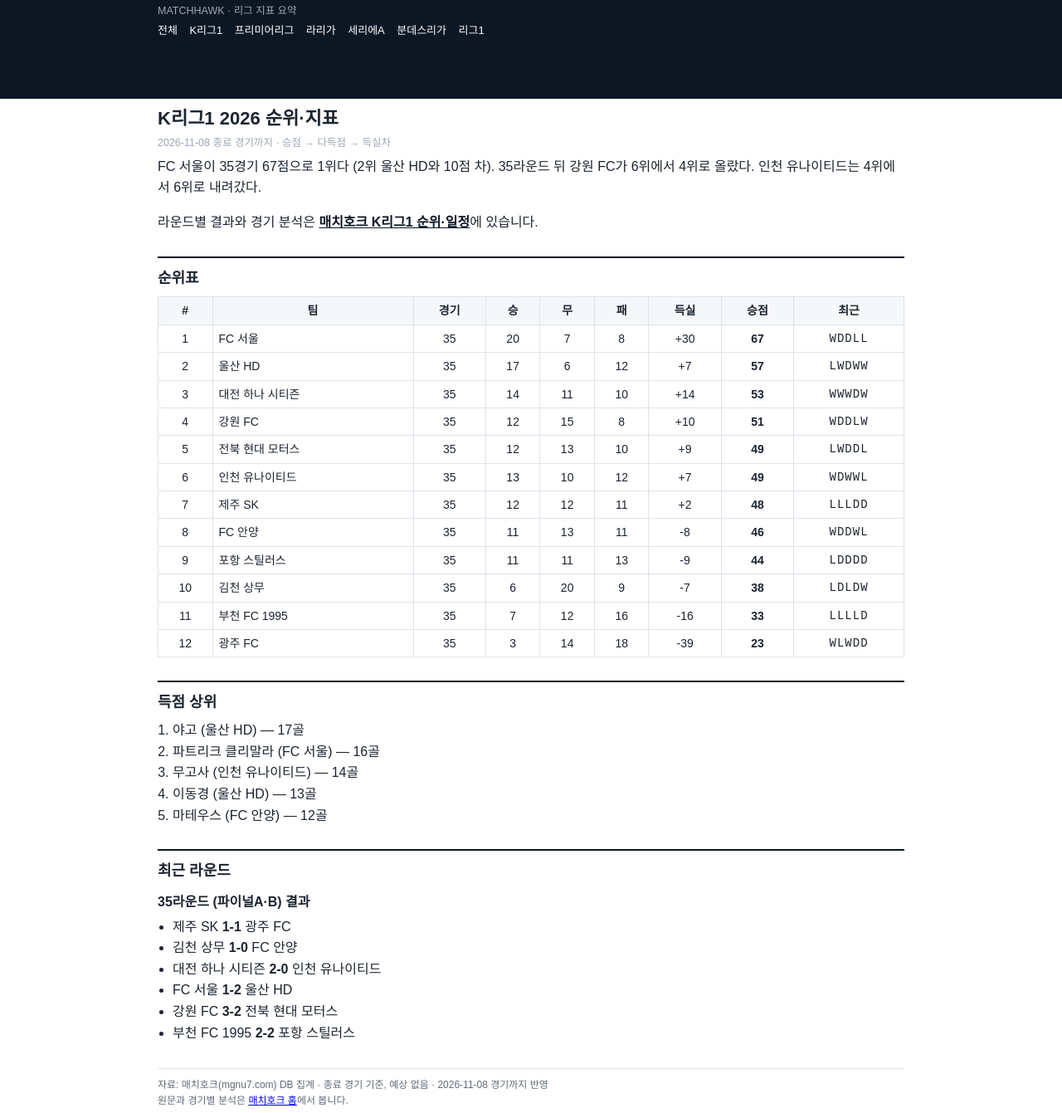
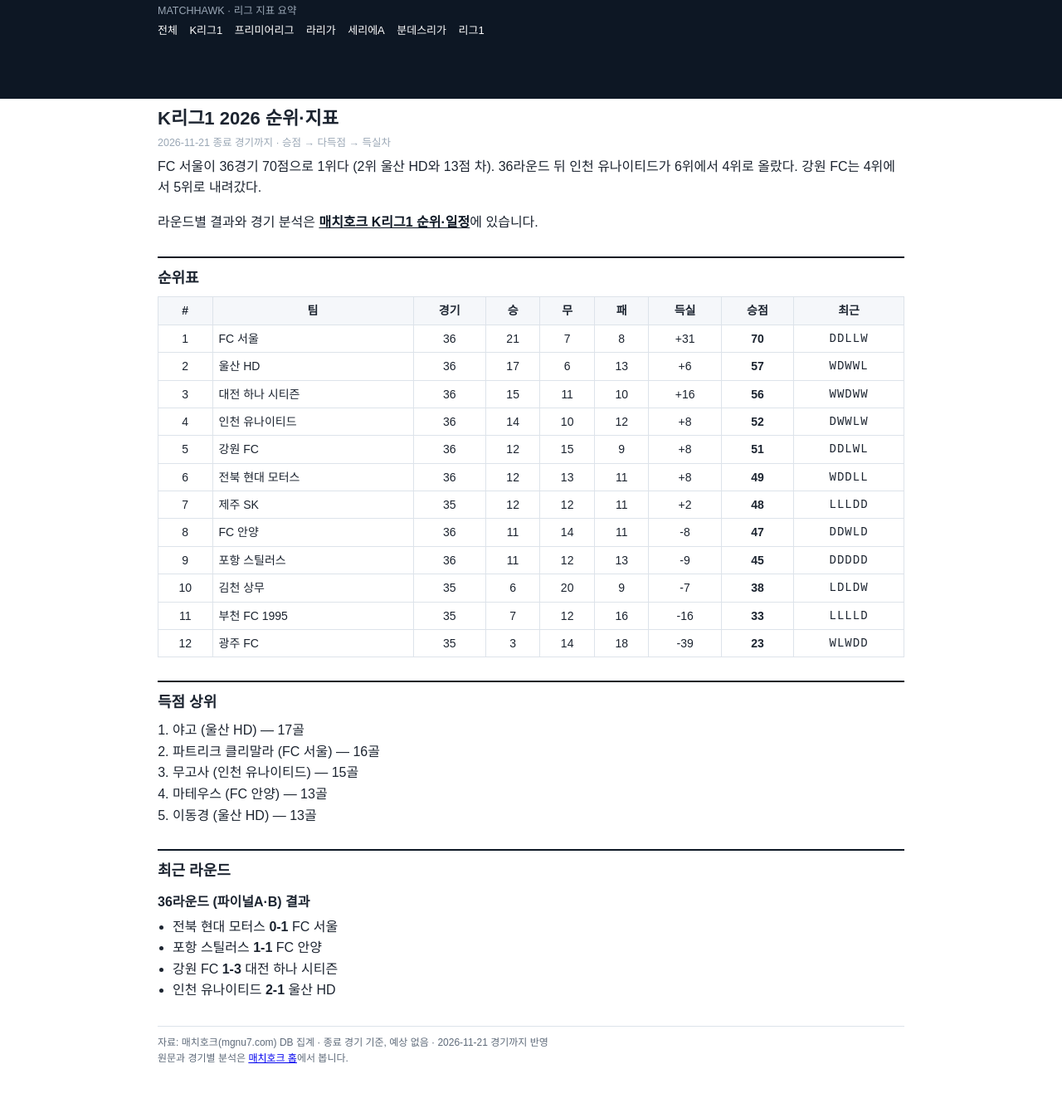
Before and after one commit to matchhawk/matchhawk.github.io, a plain HTML site: page kleague1.html in a window 1280 px wide. Shown: the part 19-1360 px from the top of the page at 83% size. Drawn offline with Linux system fonts and the light colour scheme.

Commit message:
update kleague1.html (2026-11-21 23:40)

```diff
--- a/kleague1.html
+++ b/kleague1.html
@@ -1,7 +1,7 @@
 <!DOCTYPE html>
 <html lang="ko"><head><meta charset="utf-8"><meta name="viewport" content="width=device-width,initial-scale=1">
 <title>K리그1 2026 순위표·득점·일정 | 매치호크 지표</title>
-<meta name="description" content="K리그1 2026 순위표, 득점 상위, 최근 라운드 결과와 다음 라운드 일정(한국시간). 2026-11-08 기준.">
+<meta name="description" content="K리그1 2026 순위표, 득점 상위, 최근 라운드 결과와 다음 라운드 일정(한국시간). 2026-11-21 기준.">
 <link rel="canonical" href="https://matchhawk.github.io/kleague1.html">
 <style>
 :root{--navy:#0D1724;--amber:#F0A33C;--ink:#1c2430;--mute:#5f6b7a;--line:#dde3ea;--soft:#f5f7fa}
@@ -33,29 +33,29 @@ nav a{margin-right:10px;color:#fff;font-size:13px}
 <nav><a href="index.html">전체</a> <a href="kleague1.html">K리그1</a> <a href="epl.html">프리미어리그</a> <a href="laliga.html">라리가</a> <a href="seriea.html">세리에A</a> <a href="bundesliga.html">분데스리가</a> <a href="ligue1.html">리그1</a></nav></div></header>
 <div class="wrap">
 <h1>K리그1 2026 순위·지표</h1>
-<div class='meta'>2026-11-08 종료 경기까지 · 승점 → 다득점 → 득실차</div>
-<p class='lead'>FC 서울이 35경기 67점으로 1위다 (2위 울산 HD와 10점 차). 35라운드 뒤 강원 FC가 6위에서 4위로 올랐다. 인천 유나이티드는 4위에서 6위로 내려갔다.</p>
+<div class='meta'>2026-11-21 종료 경기까지 · 승점 → 다득점 → 득실차</div>
+<p class='lead'>FC 서울이 36경기 70점으로 1위다 (2위 울산 HD와 13점 차). 36라운드 뒤 인천 유나이티드가 6위에서 4위로 올랐다. 강원 FC는 4위에서 5위로 내려갔다.</p>
 <p class='more'>라운드별 결과와 경기 분석은 <a href='https://mgnu7.com/league/kleague1'>매치호크 K리그1 순위·일정</a>에 있습니다.</p>
 <h2>순위표</h2>
 <table class="mh"><thead><tr><th>#</th><th>팀</th><th>경기</th><th>승</th><th>무</th><th>패</th><th>득실</th><th>승점</th><th>최근</th></tr></thead><tbody>
-<tr><td>1</td><td>FC 서울</td><td>35</td><td>20</td><td>7</td><td>8</td><td>+30</td><td><b>67</b></td><td class='form'>WDDLL</td></tr>
-<tr><td>2</td><td>울산 HD</td><td>35</td><td>17</td><td>6</td><td>12</td><td>+7</td><td><b>57</b></td><td class='form'>LWDWW</td></tr>
-<tr><td>3</td><td>대전 하나 시티즌</td><td>35</td><td>14</td><td>11</td><td>10</td><td>+14</td><td><b>53</b></td><td class='form'>WWWDW</td></tr>
-<tr><td>4</td><td>강원 FC</td><td>35</td><td>12</td><td>15</td><td>8</td><td>+10</td><td><b>51</b></td><td class='form'>WDDLW</td></tr>
-<tr><td>5</td><td>전북 현대 모터스</td><td>35</td><td>12</td><td>13</td><td>10</td><td>+9</td><td><b>49</b></td><td class='form'>LWDDL</td></tr>
-<tr><td>6</td><td>인천 유나이티드</td><td>35</td><td>13</td><td>10</td><td>12</td><td>+7</td><td><b>49</b></td><td class='form'>WDWWL</td></tr>
+<tr><td>1</td><td>FC 서울</td><td>36</td><td>21</td><td>7</td><td>8</td><td>+31</td><td><b>70</b></td><td class='form'>DDLLW</td></tr>
+<tr><td>2</td><td>울산 HD</td><td>36</td><td>17</td><td>6</td><td>13</td><td>+6</td><td><b>57</b></td><td class='form'>WDWWL</td></tr>
+<tr><td>3</td><td>대전 하나 시티즌</td><td>36</td><td>15</td><td>11</td><td>10</td><td>+16</td><td><b>56</b></td><td class='form'>WWDWW</td></tr>
+<tr><td>4</td><td>인천 유나이티드</td><td>36</td><td>14</td><td>10</td><td>12</td><td>+8</td><td><b>52</b></td><td class='form'>DWWLW</td></tr>
+<tr><td>5</td><td>강원 FC</td><td>36</td><td>12</td><td>15</td><td>9</td><td>+8</td><td><b>51</b></td><td class='form'>DDLWL</td></tr>
+<tr><td>6</td><td>전북 현대 모터스</td><td>36</td><td>12</td><td>13</td><td>11</td><td>+8</td><td><b>49</b></td><td class='form'>WDDLL</td></tr>
 <tr><td>7</td><td>제주 SK</td><td>35</td><td>12</td><td>12</td><td>11</td><td>+2</td><td><b>48</b></td><td class='form'>LLLDD</td></tr>
-<tr><td>8</td><td>FC 안양</td><td>35</td><td>11</td><td>13</td><td>11</td><td>-8</td><td><b>46</b></td><td class='form'>WDDWL</td></tr>
-<tr><td>9</td><td>포항 스틸러스</td><td>35</td><td>11</td><td>11</td><td>13</td><td>-9</td><td><b>44</b></td><td class='form'>LDDDD</td></tr>
+<tr><td>8</td><td>FC 안양</td><td>36</td><td>11</td><td>14</td><td>11</td><td>-8</td><td><b>47</b></td><td class='form'>DDWLD</td></tr>
+<tr><td>9</td><td>포항 스틸러스</td><td>36</td><td>11</td><td>12</td><td>13</td><td>-9</td><td><b>45</b></td><td class='form'>DDDDD</td></tr>
 <tr><td>10</td><td>김천 상무</td><td>35</td><td>6</td><td>20</td><td>9</td><td>-7</td><td><b>38</b></td><td class='form'>LDLDW</td></tr>
 <tr><td>11</td><td>부천 FC 1995</td><td>35</td><td>7</td><td>12</td><td>16</td><td>-16</td><td><b>33</b></td><td class='form'>LLLLD</td></tr>
 <tr><td>12</td><td>광주 FC</td><td>35</td><td>3</td><td>14</td><td>18</td><td>-39</td><td><b>23</b></td><td class='form'>WLWDD</td></tr>
 </tbody></table>
 <h2>득점 상위</h2>
-<ol class='mh-scorers'><li>야고 (울산 HD) — 17골</li><li>파트리크 클리말라 (FC 서울) — 16골</li><li>무고사 (인천 유나이티드) — 14골</li><li>이동경 (울산 HD) — 13골</li><li>마테우스 (FC 안양) — 12골</li></ol>
+<ol class='mh-scorers'><li>야고 (울산 HD) — 17골</li><li>파트리크 클리말라 (FC 서울) — 16골</li><li>무고사 (인천 유나이티드) — 15골</li><li>마테우스 (FC 안양) — 13골</li><li>이동경 (울산 HD) — 13골</li></ol>
 <h2>최근 라운드</h2>
-<p class='mh-sub'>35라운드 (파이널A·B) 결과</p><ul class='mh-results'><li>제주 SK <b>1-1</b> 광주 FC</li><li>김천 상무 <b>1-0</b> FC 안양</li><li>대전 하나 시티즌 <b>2-0</b> 인천 유나이티드</li><li>FC 서울 <b>1-2</b> 울산 HD</li><li>강원 FC <b>3-2</b> 전북 현대 모터스</li><li>부천 FC 1995 <b>2-2</b> 포항 스틸러스</li></ul>
+<p class='mh-sub'>36라운드 (파이널A·B) 결과</p><ul class='mh-results'><li>전북 현대 모터스 <b>0-1</b> FC 서울</li><li>포항 스틸러스 <b>1-1</b> FC 안양</li><li>강원 FC <b>1-3</b> 대전 하나 시티즌</li><li>인천 유나이티드 <b>2-1</b> 울산 HD</li></ul>
 
-<footer>자료: 매치호크(mgnu7.com) DB 집계 · 종료 경기 기준, 예상 없음 · 2026-11-08 경기까지 반영<br>
+<footer>자료: 매치호크(mgnu7.com) DB 집계 · 종료 경기 기준, 예상 없음 · 2026-11-21 경기까지 반영<br>
 원문과 경기별 분석은 <a href="https://mgnu7.com/">매치호크 홈</a>에서 봅니다.</footer>
 </div></body></html>
```
